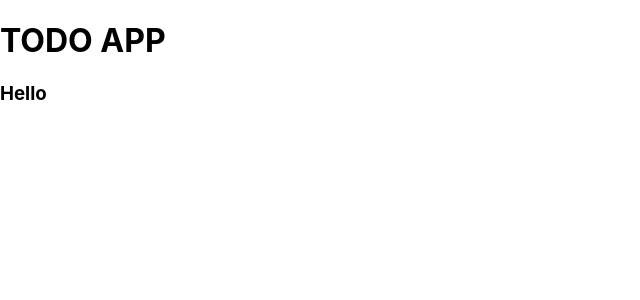
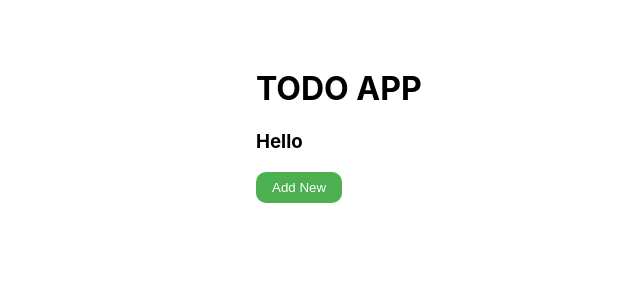
Before and after one commit to MridulSharma19/TDD_TODO, a Next.js app: page / in a window 1280 px wide. Shown: the top 300 px of the page, without its empty margins (0-640 px from the left). Built offline with nearby package versions, Linux system fonts and the light colour scheme.

Commit message:
added styles and logic to get items from local storage

```diff
--- a/components/homepage/addbutton.tsx
+++ b/components/homepage/addbutton.tsx
@@ -6,6 +6,7 @@ interface Props {
 const AddButton = ({ text, handleClick }: Props) => {
     return (
         <button
+            className="add-button"
             onClick={() => {
                 handleClick();
             }}
--- /dev/null
+++ b/components/homepage/homepage.tsx
@@ -0,0 +1,36 @@
+import { useEffect, useState } from "react";
+import AddButton from "./addbutton";
+import Heading from "./heading";
+import NewTaskInput from "./newTaskInput";
+import SubHeading from "./subheading";
+import TodoList from "./todoList";
+
+const Homepage = () => {
+    const [showAdd, setShowAdd] = useState(false);
+    const [tasks, setTasks] = useState([]);
+
+    const handleClick = () => {
+        setShowAdd(!showAdd);
+    };
+
+    useEffect(() => {
+        const taskList = localStorage?.getItem("taskList");
+        if (taskList) {
+            setTasks(JSON.parse(taskList));
+        }
+    }, []);
+
+    return (
+        <div className="home-container">
+            <Heading />
+            <SubHeading />
+            <TodoList tasks={tasks} />
+            {showAdd ? (
+                <NewTaskInput setShowAdd={setShowAdd} />
+            ) : (
+                <AddButton text={"Add New"} handleClick={handleClick} />
+            )}
+        </div>
+    );
+};
+export default Homepage;
--- a/components/homepage/listItem.tsx
+++ b/components/homepage/listItem.tsx
@@ -1,14 +1,13 @@
-import { SyntheticEvent } from "react";
 import RemoveButton from "./removebutton";
 
 interface Props {
     task?: string;
 }
 const ListItem = ({ task }: Props) => {
-    const handleClick = (e: SyntheticEvent) => {};
+    const handleClick = () => {};
 
     return (
-        <div>
+        <div className="list-item">
             <div>{task}</div>
             <RemoveButton handleClick={handleClick} />
         </div>
--- a/components/homepage/newTaskInput.tsx
+++ b/components/homepage/newTaskInput.tsx
@@ -1,12 +1,42 @@
+import { SyntheticEvent, useState } from "react";
 import AddButton from "./addbutton";
 
-const NewTaskInput = () => {
-    const handleClick = () => {};
+interface Props {
+    setShowAdd: Function;
+}
+
+const NewTaskInput = ({ setShowAdd }: Props) => {
+    const [newTask, setNewTask] = useState("");
+
+    const handleChange = (e: any) => {
+        setNewTask(e.target.value);
+    };
+
+    const handleClick = () => {
+        const taskList = localStorage?.getItem("taskList");
+        if (taskList) {
+            const parsedList = JSON.parse(taskList);
+            const newList = [...parsedList, newTask];
+            localStorage.setItem("taskList", JSON.stringify(newList));
+        } else {
+            const newList = [newTask];
+            localStorage.setItem("taskList", JSON.stringify(newList));
+        }
+        setShowAdd(false);
+    };
+
     return (
-        <div>
-            <div>
+        <div className="flex">
+            <div className="form-group">
                 <label htmlFor="newTask">New Task</label>
-                <input type="text" id="newTask" name="newTask" placeholder="New Task" />
+                <input
+                    type="text"
+                    id="newTask"
+                    name="newTask"
+                    value={newTask}
+                    placeholder="New Task"
+                    onChange={handleChange}
+                />
             </div>
             <AddButton text="Add Task" handleClick={handleClick} />
         </div>
--- a/components/homepage/removebutton.tsx
+++ b/components/homepage/removebutton.tsx
@@ -4,6 +4,7 @@ interface Props {
 const RemoveButton = ({ handleClick }: Props) => {
     return (
         <button
+            className="remove-button"
             onClick={() => {
                 handleClick();
             }}
--- a/pages/index.tsx
+++ b/pages/index.tsx
@@ -1,16 +1,15 @@
-import Heading from "@/components/homepage/heading";
-import SubHeading from "@/components/homepage/subheading";
 import Head from "next/head";
+
+import Homepage from "@/components/homepage/homepage";
 
 export default function Home() {
     return (
-        <div>
+        <div className="container">
             <Head>
                 <title>Todo App</title>
                 <link rel="icon" href="/favicon.ico" />
             </Head>
-            <Heading />
-            <SubHeading />
+            <Homepage />
         </div>
     );
 }
--- a/styles/global.css
+++ b/styles/global.css
@@ -1,53 +1,91 @@
 html,
 body {
-  padding: 0;
-  margin: 0;
-  font-family: -apple-system, BlinkMacSystemFont, Segoe UI, Roboto, Oxygen,
-    Ubuntu, Cantarell, Fira Sans, Droid Sans, Helvetica Neue, sans-serif;
+    padding: 0;
+    margin: 0;
+    display: flex;
+    flex: 1;
+    font-family: -apple-system, BlinkMacSystemFont, Segoe UI, Roboto, Oxygen, Ubuntu, Cantarell,
+        Fira Sans, Droid Sans, Helvetica Neue, sans-serif;
+    width: 100%;
+    min-height: 100vh;
 }
 
 * {
-  box-sizing: border-box;
+    box-sizing: border-box;
 }
 
-main {
-  padding: 5rem 0;
-  flex: 1;
-  display: flex;
-  flex-direction: column;
-  justify-content: center;
-  align-items: center;
+#__next {
+    display: flex;
+    flex: 1;
+    height: 100%;
+    width: 100%;
 }
 
-footer {
-  width: 100%;
-  height: 100px;
-  border-top: 1px solid #eaeaea;
-  display: flex;
-  justify-content: center;
-  align-items: center;
+.container {
+    padding: 3rem 8rem;
+    width: 100%;
+    height: 100%;
+    display: flex;
+    justify-content: center;
+}
+.home-container {
+    flex: 1;
+    max-width: 48rem;
 }
 
-footer img {
-  margin-left: 0.5rem;
+.list-item {
+    display: flex;
+    align-items: center;
+    margin-bottom: 0.5rem;
+    font-weight: 500;
+    justify-content: space-between;
 }
 
-footer a {
-  display: flex;
-  justify-content: center;
-  align-items: center;
+.remove-button {
+    background-color: #f44336;
+    color: #fff;
+    font-weight: 500;
+    margin-left: 1rem;
+    padding: 0.5rem 1rem;
+    border-radius: 10px;
 }
 
-a {
-  color: inherit;
-  text-decoration: none;
+button {
+    cursor: pointer;
+    border: none;
 }
 
-code {
-  background: #fafafa;
-  border-radius: 5px;
-  padding: 0.75rem;
-  font-size: 1.1rem;
-  font-family: Menlo, Monaco, Lucida Console, Liberation Mono, DejaVu Sans Mono,
-    Bitstream Vera Sans Mono, Courier New, monospace;
+.add-button {
+    background-color: #4caf50;
+    color: #fff;
+    padding: 0.5rem 1rem;
+    border-radius: 10px;
+    font-weight: 500;
 }
+
+.form-group {
+    display: flex;
+    flex-direction: column;
+    margin-bottom: 1rem;
+    flex: 1;
+    margin-right: 1rem;
+}
+
+.form-group label {
+    font-size: 0.75rem;
+    font-weight: 500;
+    cursor: pointer;
+}
+
+.form-group input {
+    font-size: 1rem;
+    padding: 0.25rem 0.75rem;
+    border-radius: 8px;
+    outline: none;
+    border-color: grey;
+}
+
+.flex {
+    display: flex;
+    align-items: center;
+}
```
